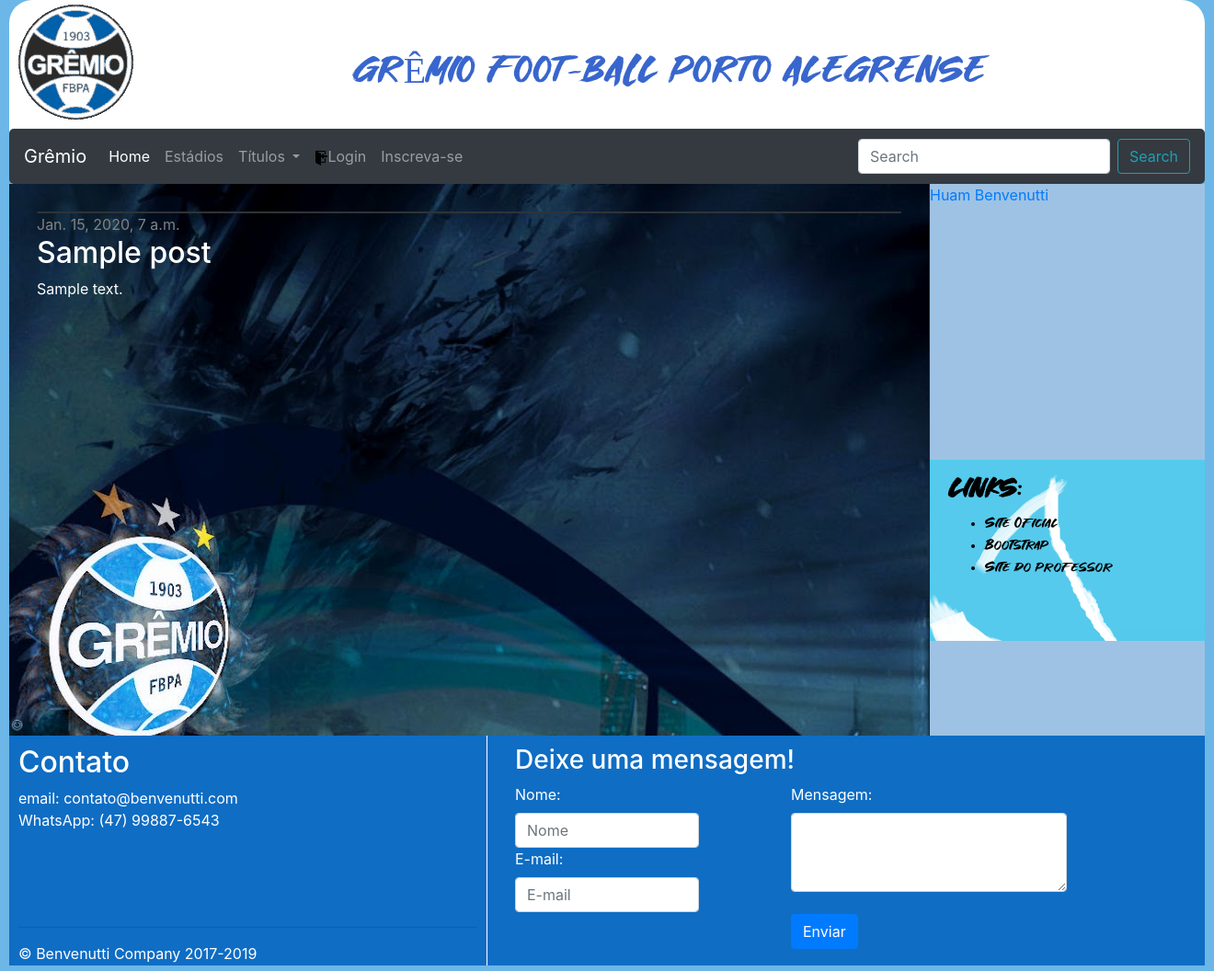
After one commit to hbenvenutti/gwiid, a Django app: page /post/1/ in a window 1320 px wide. The commit adds this page. Shown: the whole page at 92% size. Run offline with Django 3.2, Linux system fonts and the light colour scheme; tables that the repository leaves empty hold one stand-in row (values such as "Sample post"); some libraries are stand-ins or nearby versions.

```diff
--- a/blog/static/css/blog.css
+++ b/blog/static/css/blog.css
@@ -21,6 +21,25 @@
 
 header, section, aside, nav, footer, article, figure, figcaption {
   display: block;
+}
+
+article{
+  padding-bottom: 20px;
+  max-height: 470px;
+}
+
+aside{
+
+  float: left;
+  width: 300px;
+  min-height: 600px;
+  max-height: 650;
+  background-color: #9ec2e3;
+  border-left: solid 1px;
+}
+
+aside ul li a{
+  color: #000;
 }
 
 body{
@@ -57,6 +76,8 @@
   float: left;
   border: 1px;
   min-height: 600px;
+  max-height: 650;
+  overflow: auto;
   background-color: #9ec2e3;
   background-image: url('../img/back.jpg');
 }
@@ -70,19 +91,7 @@
   padding: 5px;
 }
 
-aside{
 
-  float: left;
-  width: 300px;
-  min-height: 600px;
-  background-color: #9ec2e3;
-  border-left: solid 1px;
-}
-
-aside ul li a{
-
-  color: #000;
-}
 
 nav{
   text-align: left;
@@ -118,6 +127,11 @@
 .conteudo{
   clear: both;
   margin-top: 30px;
+  overflow: auto;
+}
+
+.date {
+  color: #828282;
 }
 
 .direita{
@@ -174,7 +188,7 @@
 }
 
 .post{
-    border: solid 1px;
+    margin-bottom: 30px;
 }
 
 .rodape{
--- a/blog/templates/blog/base.html
+++ b/blog/templates/blog/base.html
@@ -89,7 +89,7 @@
                         {% endif %}
                     </ul>
 
-                    <form class="form-inline my-2 my-lg-0">
+                    <form method="GET" action="{% url 'post_list' %}" class="form-inline my-2 my-lg-0">
                         <input class="form-control mr-sm-2" type="search"
                         placeholder="Search" aria-label="Search">
 
--- /dev/null
+++ b/blog/templates/blog/post_detail.html
@@ -0,0 +1,29 @@
+{% extends 'blog/base.html' %}
+{% block title %}{{ block.super }}-{{ post.title }}{% endblock %}
+{% block content %}
+
+    <div class="card bg-dark"></div>
+
+    <div class="post">
+        {% if post.published_date %}
+            <div class="date">
+                {{ post.published_date }}
+            </div>
+        {% else %}
+            <a href="{% url 'post_publish' pk=post.pk %}" class="btn btn-default">Publish</a>
+        {% endif %}
+
+        {% if user.is_authenticated %}
+            <a class="btn btn-default"
+                    href="{% url 'post_edit' pk=post.pk %}">
+                <span class="glyphicon glyphicon-pencil"></span></a>
+
+            <a class="btn btn-default"
+                    href="{% url 'post_remove' pk=post.pk %}">
+                <span class="glyphicon glyphicon-remove"></span></a>
+        {% endif %}
+
+        <h2>{{ post.title }}</h2>
+        <p>{{ post.text|linebreaksbr }}</p>
+    </div>
+{% endblock %}
--- a/blog/urls.py
+++ b/blog/urls.py
@@ -3,7 +3,8 @@
 
 urlpatterns = [
     path('', views.home, name="home"),
-    path('post/list', views.post_list, name='post_list'),
+    path('post/list/', views.post_list, name='post_list'),
+    path('post/<int:pk>/', views.post_detail, name='post_detail'),
     path('championships/', views.championships, name="championships"),
     path('stadiums/', views.stadiums, name="stadiums"),
 ]
--- a/blog/views.py
+++ b/blog/views.py
@@ -1,10 +1,14 @@
-from django.shortcuts import render
+from django.shortcuts import render, redirect, get_object_or_404
+from django.utils import timezone
+
+from django.contrib.auth.decorators import login_required
 
 from .models import Post
 
 
 # Create your views here.
 
+# POST ==============================================================
 def post_list(request):
     posts = Post.objects.filter(
         published_date__lte=timezone.now()).order_by('published_date')
@@ -12,6 +16,13 @@
     return render(request, 'blog/post_list.html', {'posts': posts})
 
 
+def post_detail(request, pk):
+    post = get_object_or_404(Post, pk=pk)
+
+    return render(request, 'blog/post_detail.html', {'post': post})
+
+
+# Futebol ============================================================
 def home(request):
     return render(request, 'blog/home.html')
 
@@ -21,15 +32,5 @@
 
 
 def stadiums(request):
+
     return render(request, 'blog/stadiums.html')
-
-
-# Authorization
-"""
-def login(request):
-    return render(request, 'auth/login.html')
-"""
-"""
-def register(request):
-    return render(request, 'auth/register.html')
-"""
```
Also changed, not shown: blog/templates/blog/post_list.html (+21 -8 lines), blog/static/img/profile.jpg (added).
